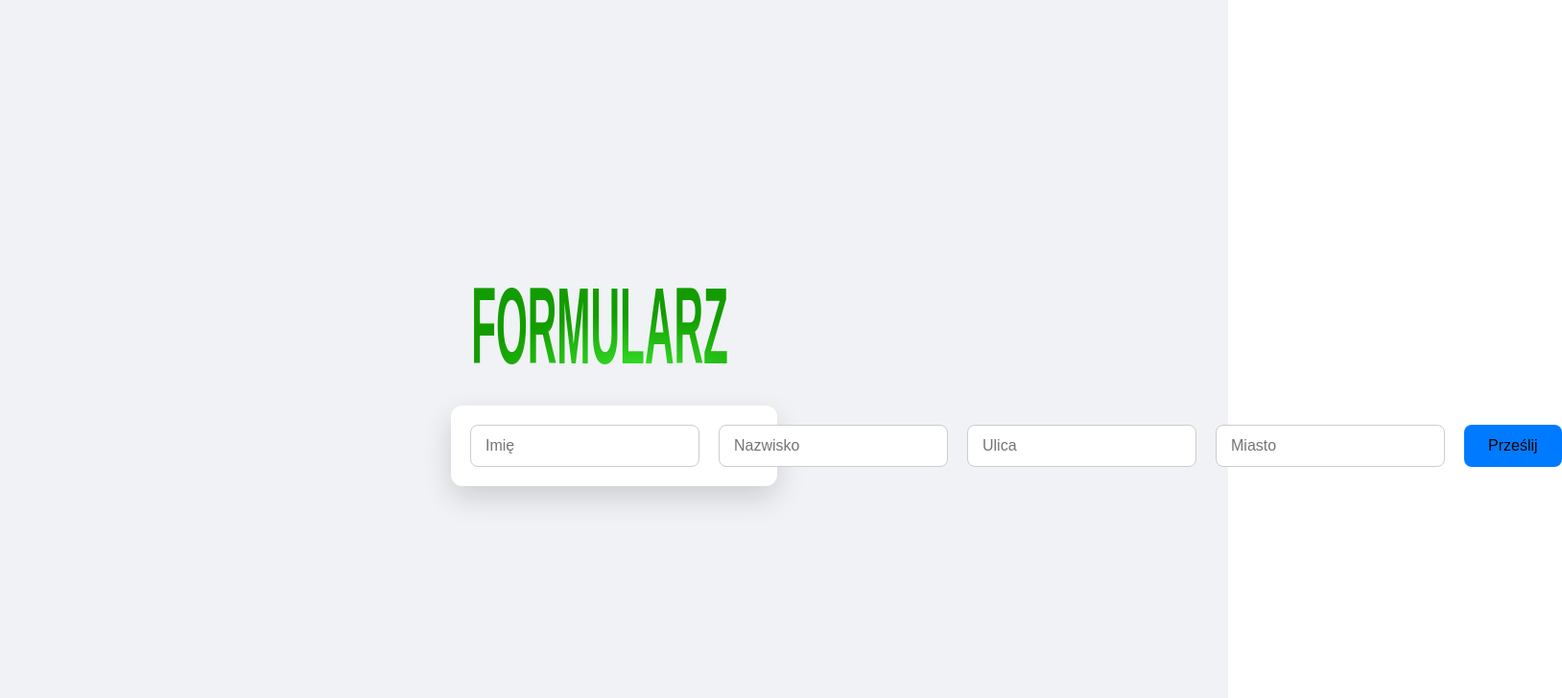
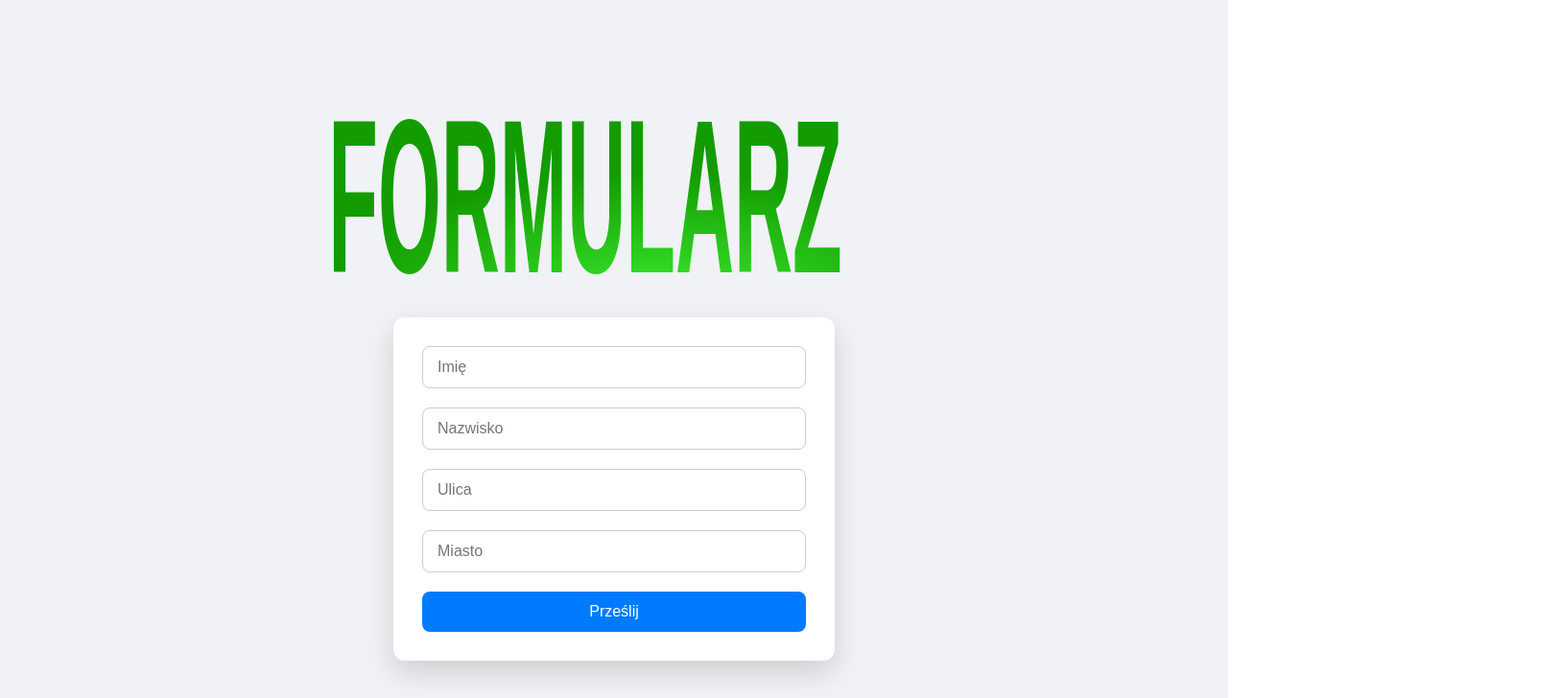
Before and after one commit to SzymeQ-pl/formularz, a React (Vite) app: page / in a window 1280 px wide. Shown: the top 728 px of the page at 96% size, 1628 px wide, since content can reach past the window. Built offline with nearby package versions, Linux system fonts and the light colour scheme.

Commit message:
Update App.css

```diff
--- a/src/App.css
+++ b/src/App.css
@@ -1,3 +1,4 @@
+/* App.css */
 body, html {
   margin: 0;
   padding: 0;
@@ -18,26 +19,23 @@ body, html {
 }
 
 .banner {
-  max-width: 300px;
+  max-width: 600px;
   width: 80%;
   margin-bottom: 40px;
 }
 
 .form {
   display: flex;
-  flex-direction: collumn;
+  flex-direction: column;
   gap: 20px;
-  width: 80%;
-  max-width: 300px;
-  padding: 20px;
+  width: 400px; /* szerokość formularza */
+  padding: 30px;
   background-color: #fff;
   border-radius: 12px;
   box-shadow: 0 12px 30px rgba(0,0,0,0.15);
-  justify-content: space-between;
 }
 
 .form input {
-  flex: 1;
   padding: 12px 15px;
   font-size: 16px;
   border: 1px solid #ccc;
@@ -51,10 +49,10 @@ body, html {
 }
 
 .form button {
-  padding: 12px 25px;
+  padding: 12px 20px;
   font-size: 16px;
   background-color: #007bff;
-  color: black;
+  color: white;
   border: none;
   border-radius: 8px;
   cursor: pointer;
@@ -68,8 +66,7 @@ body, html {
 .table {
   margin-top: 40px;
   border-collapse: collapse;
-  width: 80%;
-  max-width: 1200px;
+  width: 600px; /* szerokość tabeli dopasowana do formularza */
   background-color: #fff;
   border-radius: 12px;
   overflow: hidden;
@@ -83,7 +80,7 @@ body, html {
 
 .table th {
   background-color: #007bff;
-  color: black;
+  color: white;
 }
 
 .table tr:nth-child(even) {
```
